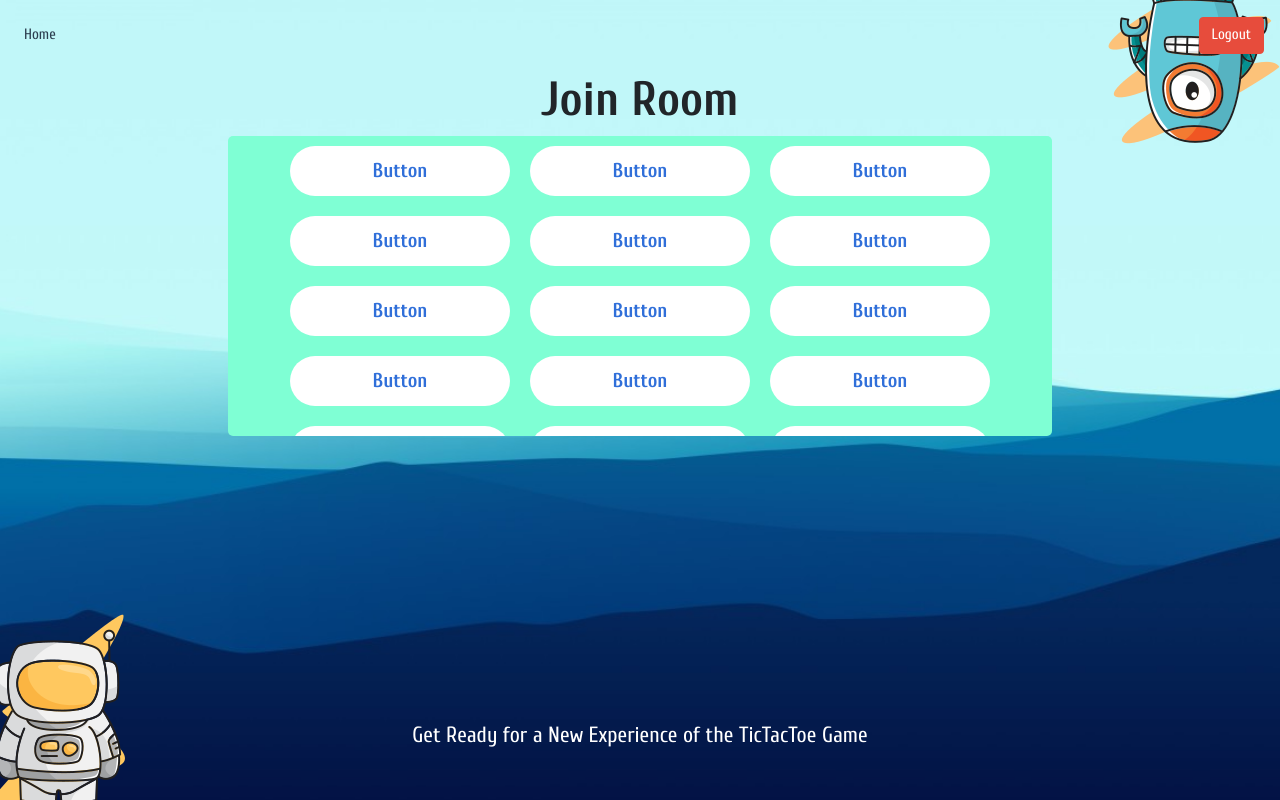
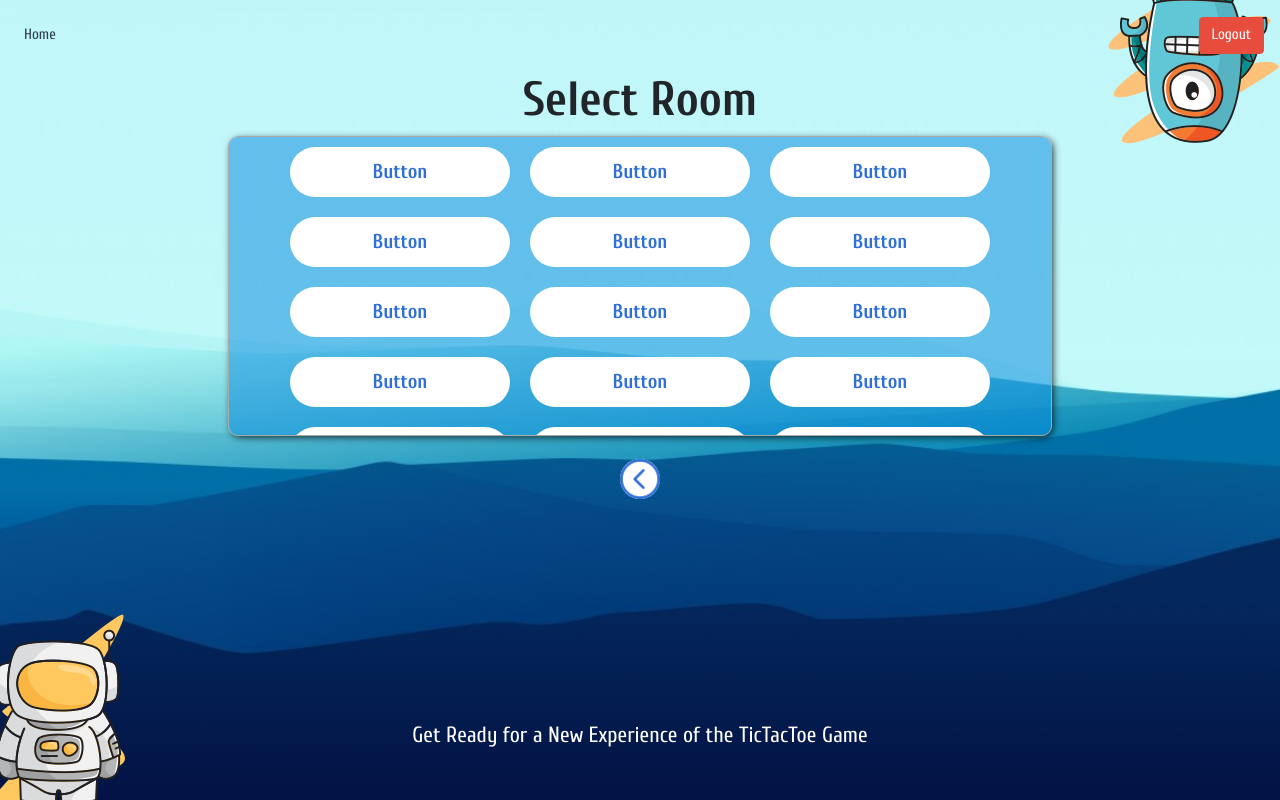
Before and after one commit to vr-tictactoe/tictactoe-web, a React (Create React App) app: page /play/join in a window 1280 px wide. Built offline with nearby package versions, Linux system fonts and the light colour scheme.

Commit message:
ui join room

```diff
--- a/src/Components/JoinRoom.js
+++ b/src/Components/JoinRoom.js
@@ -1,4 +1,5 @@
 import React, { Component } from 'react';
+import { Link } from 'react-router-dom'
 
 export default class JoinRoom extends Component {
   handleButton (e) {
@@ -9,7 +10,7 @@ export default class JoinRoom extends Component {
     let looptest = [1,2,3,4,5,6,7,8,9,10,1,1,1,1,1,1,1,1,1]
     return (
       <div className='col-md-8 offset-md-2'>
-        <h1>Join Room</h1>
+        <h1>Select Room</h1>
         <div className="list-room" data-toggle="buttons">
           {
             looptest.map(tes => {
@@ -17,6 +18,8 @@ export default class JoinRoom extends Component {
             })
           }
         </div>
+        <br/>
+        <Link to="/play"><button onClick={() => this.setState({play: false})} className='back-button'></button></Link>
       </div>
     )
   }
--- a/src/index.css
+++ b/src/index.css
@@ -197,11 +197,16 @@ body h1 {
 }
 
 .list-room {
-  border-radius: 5px;
+  border: 1px solid #aaa;
+  border-radius: 10px;
   height: 300px;
   flex: 1;
-  background-color: aquamarine;
+  background-color: rgba(5, 136, 221, 0.5);
   overflow-y: scroll;
+  overflow-x: hidden;
+  -webkit-box-shadow: 2px 2px 8px -2px rgba(0,0,0,1);
+  -moz-box-shadow: 2px 2px 8px -2px rgba(0,0,0,1);
+  box-shadow: 2px 2px 8px -2px rgba(0,0,0,1);
 }
 
 .join-list-btn {
@@ -209,3 +214,20 @@ body h1 {
   flex-wrap: wrap;
   margin: 10px;
 }
+
+::-webkit-scrollbar {
+  width: 15px;
+}
+
+::-webkit-scrollbar-track {
+  display: none;
+}
+
+::-webkit-scrollbar-thumb {
+  background-color: rgba(0, 0, 0, 0.3);
+  border-radius: 20px;
+}
+
+::-webkit-scrollbar-button {
+  display: none;
+}
```
